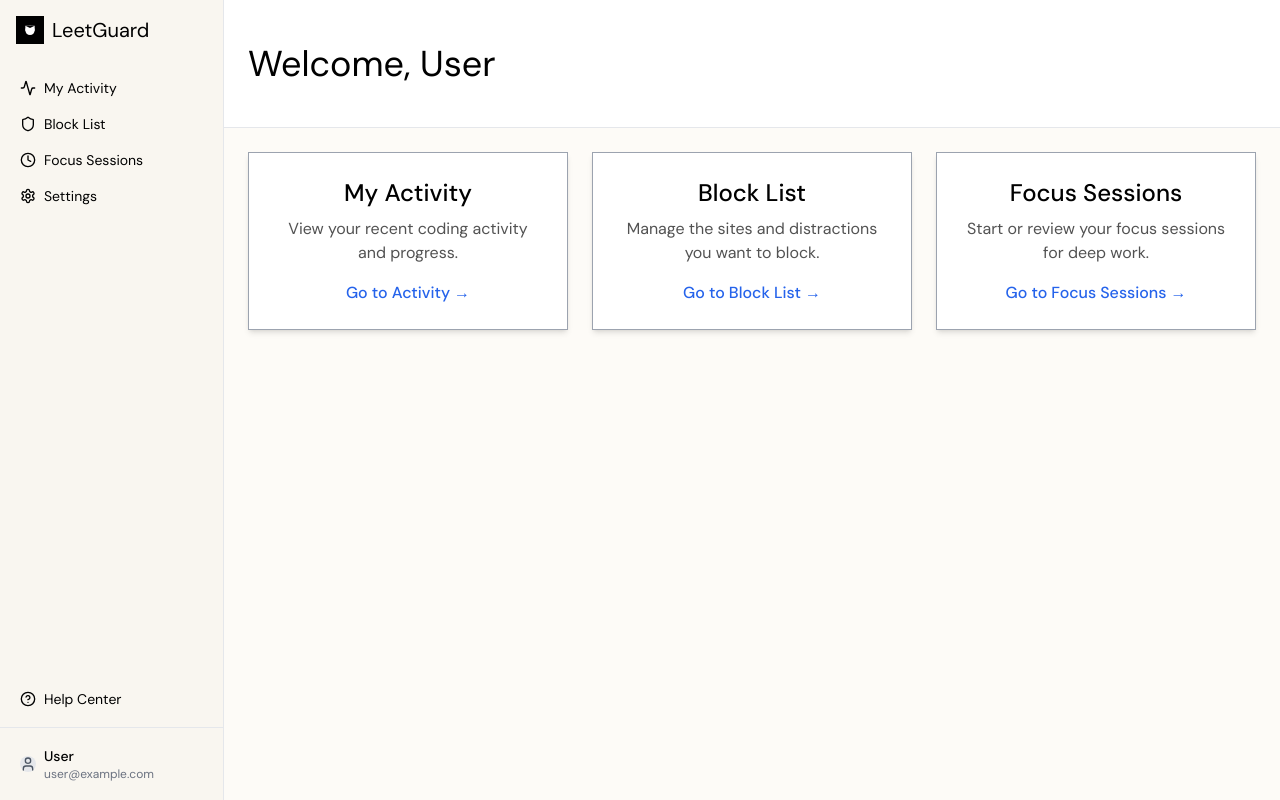
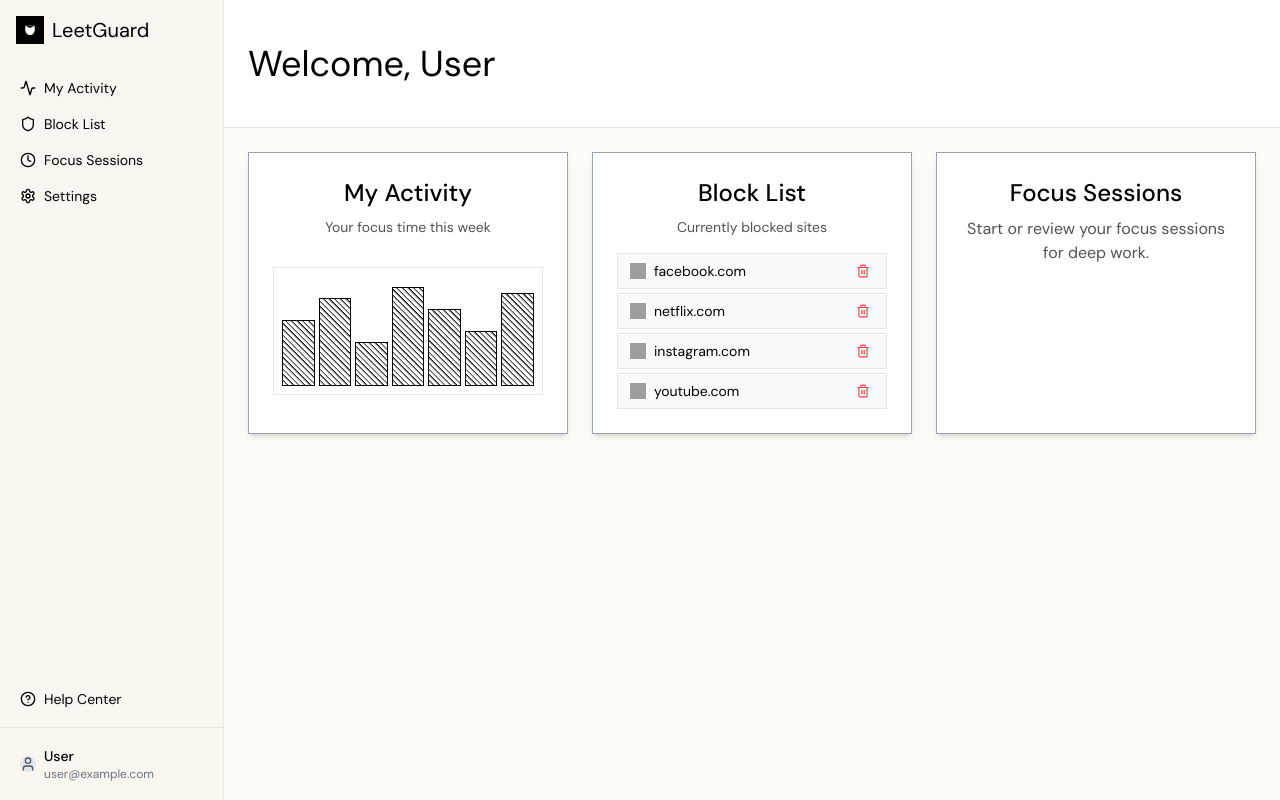
Before and after one commit to try-leetguard/leetguard, a Next.js app in the folder client/: page /dashboard in a window 1280 px wide. Built offline with nearby package versions, Linux system fonts and the light colour scheme; no server answers; grey boxes are pictures that could not be loaded.

Commit message:
dashboard changes

```diff
--- a/client/app/dashboard/page.tsx
+++ b/client/app/dashboard/page.tsx
@@ -1,17 +1,51 @@
 "use client";
 
-import { useEffect } from "react";
+import { useEffect, useState } from "react";
 import { useAuth } from "@/lib/auth-context";
 import Sidebar from "@/components/Sidebar";
+import { Bar, BarChart, ResponsiveContainer, XAxis, YAxis } from "recharts";
+import { Trash2 } from "lucide-react";
 
 export default function DashboardPage() {
   const { user } = useAuth();
+  const [blocklist, setBlocklist] = useState<string[]>([
+    "facebook.com",
+    "netflix.com",
+    "instagram.com",
+    "youtube.com",
+  ]);
 
   useEffect(() => {
     // Set light mode for dashboard page
     document.documentElement.classList.remove("dark");
     localStorage.setItem("theme", "light");
   }, []);
+
+  // Generate mini activity data (last 7 days)
+  const generateMiniActivityData = () => {
+    const days = ["Mon", "Tue", "Wed", "Thu", "Fri", "Sat", "Sun"];
+    return days.map((day) => ({
+      day,
+      focusedTime: Math.floor(Math.random() * 240) + 60, // Random minutes between 60-300
+    }));
+  };
+
+  const miniActivityData = generateMiniActivityData();
+
+  // Helper to extract domain for favicon
+  function getDomain(site: string) {
+    try {
+      let url = site;
+      if (!/^https?:\/\//.test(site)) url = "http://" + site;
+      return new URL(url).hostname;
+    } catch {
+      return site;
+    }
+  }
+
+  const removeSite = (site: string) => {
+    setBlocklist(blocklist.filter((s) => s !== site));
+  };
 
   return (
     <div className="min-h-screen text-black">
@@ -36,29 +70,117 @@ export default function DashboardPage() {
                 {/* My Activity Card */}
                 <a
                   href="/activity"
-                  className="flex-1 bg-white border border-gray-400 shadow-md p-6 hover:shadow-lg transition-shadow duration-200 flex flex-col items-center text-center font-dm-sans"
+                  className="flex-1 bg-white border border-gray-400 shadow-md p-6 hover:shadow-lg transition-shadow duration-200 flex flex-col font-dm-sans"
                 >
-                  <span className="text-2xl font-medium mb-2">My Activity</span>
-                  <span className="text-neutral-600 mb-4">
-                    View your recent coding activity and progress.
+                  <span className="text-2xl font-medium mb-2 text-center">
+                    My Activity
                   </span>
-                  <span className="mt-auto text-blue-600 font-medium hover:underline">
-                    Go to Activity →
+                  <span className="text-neutral-600 mb-4 text-center text-sm">
+                    Your focus time this week
                   </span>
+
+                  {/* Static Activity Graph */}
+                  <div className="flex-1 flex items-center justify-center">
+                    <div className="w-full h-32 border border-gray-200 p-2">
+                      <div className="flex items-end justify-between h-full gap-1">
+                        <div
+                          className="flex-1 border border-black"
+                          style={{
+                            height: "60%",
+                            backgroundImage: `repeating-linear-gradient(45deg, transparent, transparent 2px, #000 4px, #000 4px)`,
+                          }}
+                        ></div>
+                        <div
+                          className="flex-1 border border-black"
+                          style={{
+                            height: "80%",
+                            backgroundImage: `repeating-linear-gradient(45deg, transparent, transparent 2px, #000 4px, #000 4px)`,
+                          }}
+                        ></div>
+                        <div
+                          className="flex-1 border border-black"
+                          style={{
+                            height: "40%",
+                            backgroundImage: `repeating-linear-gradient(45deg, transparent, transparent 2px, #000 4px, #000 4px)`,
+                          }}
+                        ></div>
+                        <div
+                          className="flex-1 border border-black"
+                          style={{
+                            height: "90%",
+                            backgroundImage: `repeating-linear-gradient(45deg, transparent, transparent 2px, #000 4px, #000 4px)`,
+                          }}
+                        ></div>
+                        <div
+                          className="flex-1 border border-black"
+                          style={{
+                            height: "70%",
+                            backgroundImage: `repeating-linear-gradient(45deg, transparent, transparent 2px, #000 4px, #000 4px)`,
+                          }}
+                        ></div>
+                        <div
+                          className="flex-1 border border-black"
+                          style={{
+                            height: "50%",
+                            backgroundImage: `repeating-linear-gradient(45deg, transparent, transparent 2px, #000 4px, #000 4px)`,
+                          }}
+                        ></div>
+                        <div
+                          className="flex-1 border border-black"
+                          style={{
+                            height: "85%",
+                            backgroundImage: `repeating-linear-gradient(45deg, transparent, transparent 2px, #000 4px, #000 4px)`,
+                          }}
+                        ></div>
+                      </div>
+                    </div>
+                  </div>
                 </a>
+
                 {/* Block List Card */}
                 <a
                   href="/blocklist"
-                  className="flex-1 bg-white border border-gray-400 shadow-md p-6 hover:shadow-lg transition-shadow duration-200 flex flex-col items-center text-center font-dm-sans"
+                  className="flex-1 bg-white border border-gray-400 shadow-md p-6 hover:shadow-lg transition-shadow duration-200 flex flex-col font-dm-sans"
                 >
-                  <span className="text-2xl font-medium mb-2">Block List</span>
-                  <span className="text-neutral-600 mb-4">
-                    Manage the sites and distractions you want to block.
+                  <span className="text-2xl font-medium mb-2 text-center">
+                    Block List
                   </span>
-                  <span className="mt-auto text-blue-600 font-medium hover:underline">
-                    Go to Block List →
+                  <span className="text-neutral-600 mb-4 text-center text-sm">
+                    Currently blocked sites
                   </span>
+
+                  {/* Mini Blocklist */}
+                  <div className="flex-1 flex flex-col gap-1">
+                    {blocklist.map((site) => (
+                      <div
+                        key={site}
+                        className="flex items-center justify-between bg-gray-50 border border-gray-200 px-3 py-1.5 text-sm"
+                      >
+                        <span className="flex items-center text-black truncate">
+                          <img
+                            src={`https://icons.duckduckgo.com/ip3/${getDomain(
+                              site
+                            )}.ico`}
+                            alt=""
+                            className="w-4 h-4 mr-2 rounded-none flex-shrink-0"
+                          />
+                          <span className="truncate">{site}</span>
+                        </span>
+                        <button
+                          onClick={(e) => {
+                            e.preventDefault();
+                            removeSite(site);
+                          }}
+                          className="text-red-500 hover:text-red-700 p-1 flex-shrink-0"
+                          aria-label={`Remove ${site}`}
+                        >
+                          <Trash2 size={14} />
+                        </button>
+                      </div>
+                    ))}
+                  </div>
                 </a>
+
                 {/* Focus Sessions Card */}
                 <a
                   href="/focus"
@@ -70,9 +192,6 @@ export default function DashboardPage() {
                   <span className="text-neutral-600 mb-4">
                     Start or review your focus sessions for deep work.
                   </span>
-                  <span className="mt-auto text-blue-600 font-medium hover:underline">
-                    Go to Focus Sessions →
-                  </span>
                 </a>
               </div>
             </div>
```
